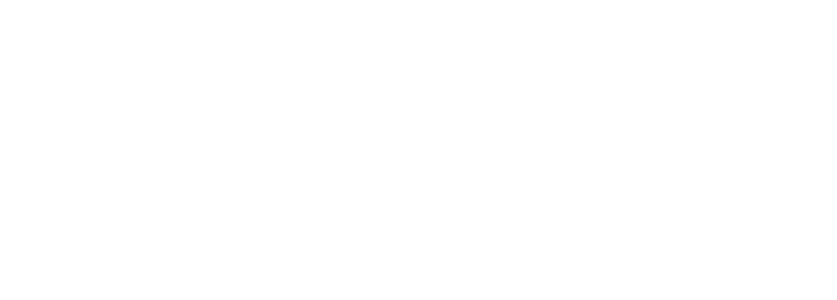
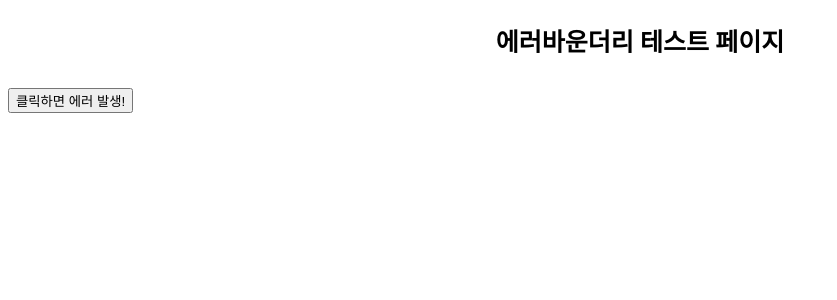
Before and after one commit to kyw0716/playground, a React (Vite) app: page /errorBoundary in a window 1280 px wide. Shown: the top 300 px of the page, without its empty margins (0-837 px from the left). Built offline with nearby package versions, Linux system fonts and the light colour scheme.

Commit message:
feat: 에러 바운더리 연습 코드 추가 (아직 미완)

```diff
--- a/src/App.tsx
+++ b/src/App.tsx
@@ -1,5 +1,14 @@
+import { BrowserRouter, Routes, Route } from 'react-router-dom';
+import { ErrorBoundaryTestPage } from './pages/ErrorBoundaryTestPage';
+
 function App() {
-  return <></>;
+  return (
+    <BrowserRouter>
+      <Routes>
+        <Route path="/errorBoundary" Component={ErrorBoundaryTestPage} />
+      </Routes>
+    </BrowserRouter>
+  );
 }
 
 export default App;
--- /dev/null
+++ b/src/error/ErrorBoundary.tsx
@@ -0,0 +1,42 @@
+import { Component, ReactNode, ErrorInfo } from 'react';
+
+interface Props {
+  children?: ReactNode;
+  fallback?: ReactNode | string;
+  fallbackCallback?: (error: Error | null) => void;
+}
+
+interface State {
+  hasError: boolean;
+  error: Error | null;
+}
+
+export class ErrorBoundary extends Component<Props, State> {
+  constructor(props: Props) {
+    super(props);
+    this.state = { hasError: false, error: null };
+  }
+
+  static getDerivedStateFromError(error: Error) {
+    // Update state so the next render will show the fallback UI.
+    return { hasError: true, error: error };
+  }
+
+  //   componentDidCatch(error: Error, info: ErrorInfo) {
+  //     // Example "componentStack":
+  //     //   in ComponentThatThrows (created by App)
+  //     //   in ErrorBoundary (created by App)
+  //     //   in div (created by App)
+  //     //   in App
+  //   }
+
+  render() {
+    if (this.state.hasError) {
+      this.props.fallbackCallback?.(this.state.error);
+
+      return this.props.fallback;
+    }
+
+    return this.props.children;
+  }
+}
--- /dev/null
+++ b/src/errorBoundaryTest/ProduceError.tsx
@@ -0,0 +1,7 @@
+export const ProduceError = () => {
+  const produceError = () => {
+    throw new Error('새롭게 발생한 에러');
+  };
+
+  return <button onClick={produceError}>클릭하면 에러 발생!</button>;
+};
--- /dev/null
+++ b/src/layout/Header.tsx
@@ -0,0 +1,37 @@
+import styled from 'styled-components';
+
+interface Props {
+  title?: string;
+}
+
+export const Header = ({ title }: Props) => {
+  return (
+    <Style.Container>
+      <Style.Title>{title ?? ''}</Style.Title>
+    </Style.Container>
+  );
+};
+
+const Style = {
+  Container: styled.div`
+    width: 100vw;
+    height: 80px;
+
+    display: flex;
+    align-items: center;
+    justify-content: center;
+
+    position: fixed;
+    top: 0;
+    left: 0;
+
+    background-color: white;
+  `,
+  Title: styled.h1`
+    padding: 0;
+    margin: 0;
+
+    font-size: 25px;
+    font-weight: bold;
+  `,
+};
--- /dev/null
+++ b/src/layout/Layout.tsx
@@ -0,0 +1,26 @@
+import styled from 'styled-components';
+import { Header } from './Header';
+import { ReactNode } from 'react';
+
+interface Props {
+  title?: string;
+  children: ReactNode;
+}
+
+export const Layout = ({ title, children }: Props) => {
+  return (
+    <Style.Container>
+      <Header title={title} />
+      {children}
+    </Style.Container>
+  );
+};
+
+const Style = {
+  Container: styled.div`
+    width: 100vw;
+    min-height: 100vh;
+
+    padding-top: 80px;
+  `,
+};
--- /dev/null
+++ b/src/pages/ErrorBoundaryTestPage.tsx
@@ -0,0 +1,15 @@
+import { ErrorBoundary } from '../error/ErrorBoundary';
+import { ProduceError } from '../errorBoundaryTest/ProduceError';
+import { Layout } from '../layout/Layout';
+
+export const ErrorBoundaryTestPage = () => {
+  return (
+    <Layout title="에러바운더리 테스트 페이지">
+      <ErrorBoundary
+        fallbackCallback={(error: Error | null) => alert(error?.message)}
+      >
+        <ProduceError />
+      </ErrorBoundary>
+    </Layout>
+  );
+};
```
